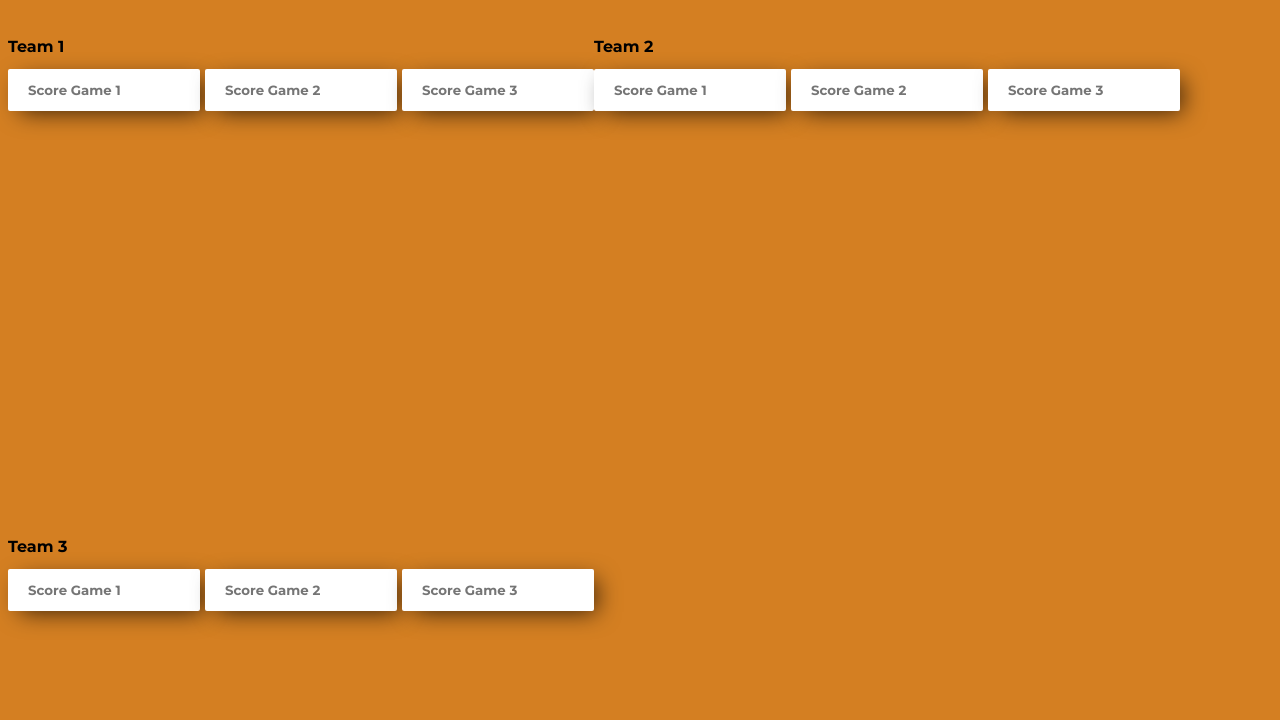
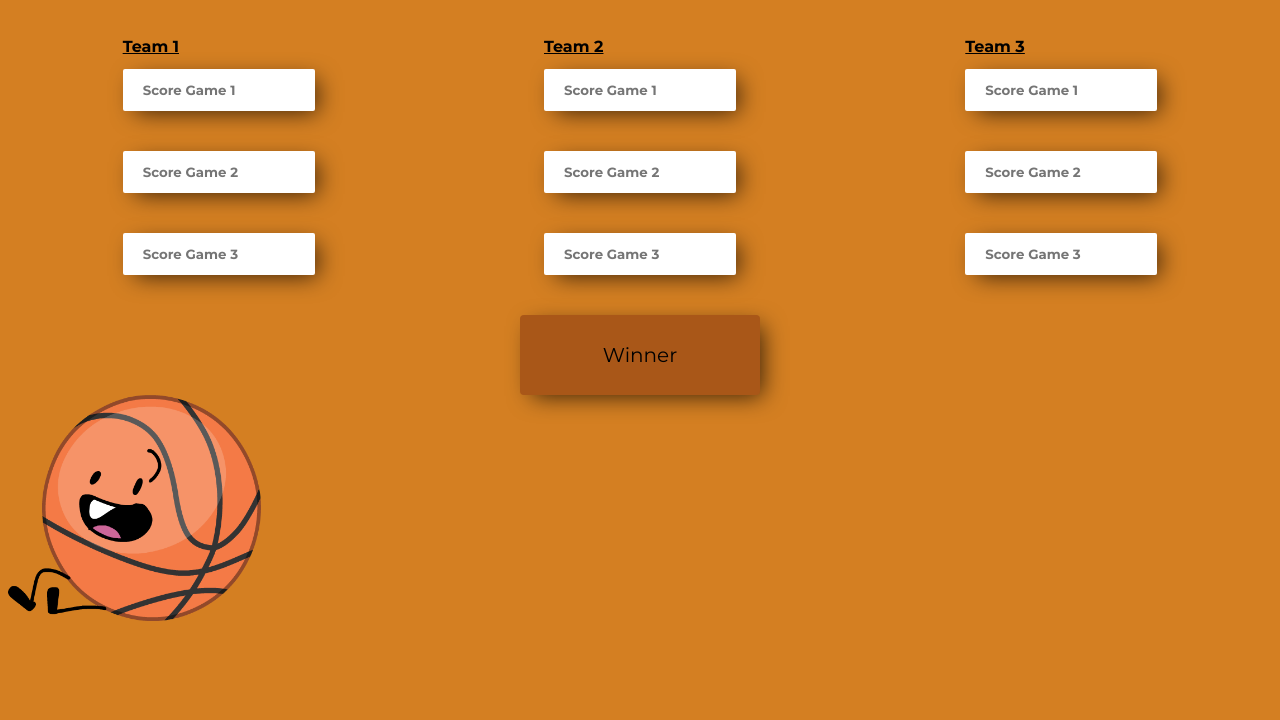
Before and after one commit to drood87/average-winner, a website: page index.html in a window 1280 px wide. Shown: the part 80-800 px from the top of the page. Drawn offline with Linux system fonts and the light colour scheme.

```diff
--- a/package.json
+++ b/package.json
@@ -17,6 +17,7 @@
     },
     "homepage": "https://github.com/drood87/average-winner#readme",
     "dependencies": {
+        "animate.css": "^3.7.0",
         "normalize.css": "^8.0.1"
     }
 }
--- a/style.css
+++ b/style.css
@@ -41,6 +41,8 @@
   box-shadow: 7px 6px 23px -5px rgba(0, 0, 0, 0.75);
   border: none;
   border-radius: 2px;
+  display: block;
+  margin-bottom: 2rem;
 }
 
 button {
@@ -55,6 +57,8 @@
   font-family: var(--font-montserrat);
   font-size: 1rem;
   position: relative;
+  margin: 0 auto;
+  display: block;
 }
 
 button:focus {
@@ -82,5 +86,9 @@
 .cards__wrapper {
   display: flex;
   flex-wrap: wrap;
-    height: 50rem;
+  justify-content: space-around;
 }
+
+.card__title {
+  text-decoration: underline;
+}
```
Also changed, not shown: 1 other file. Lines whose indentation alone changed are shown as unchanged.
